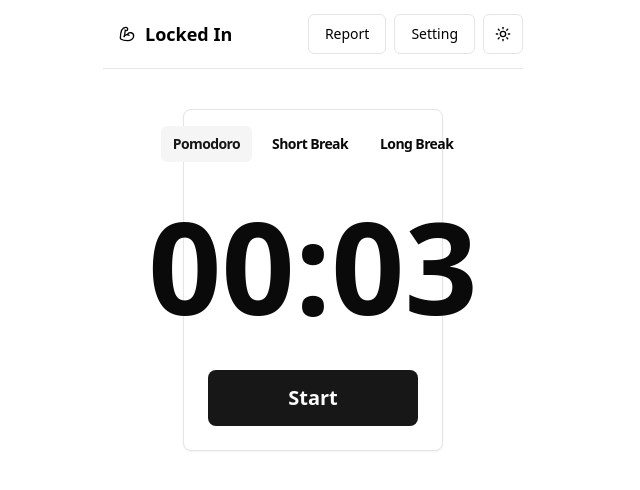
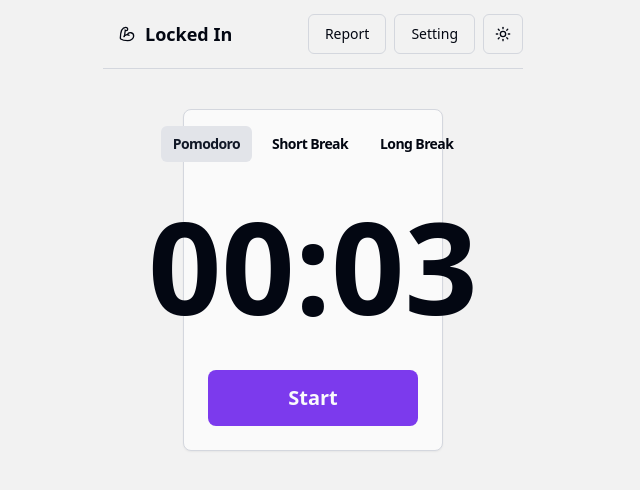
Before and after one commit to 999Ali999/locked-in, a Next.js app: page / in a window 1280 px wide. Shown: the top 490 px of the page, without its empty margins (327-967 px from the left). Built offline with nearby package versions, Linux system fonts and the light colour scheme.

Commit message:
The main pomodoro timer is done

```diff
--- a/app/globals.css
+++ b/app/globals.css
@@ -4,47 +4,70 @@
 
 @layer base {
   :root {
-    --background: 262.1 100% 100%;
-    --foreground: 262.1 5% 10%;
-    --card: 262.1 50% 100%;
-    --card-foreground: 262.1 5% 15%;
-    --popover: 262.1 100% 100%;
-    --popover-foreground: 262.1 100% 10%;
-    --primary: 262.1 88.3% 57.8%;
-    --primary-foreground: 0 0% 100%;
-    --secondary: 262.1 30% 90%;
-    --secondary-foreground: 0 0% 0%;
-    --muted: 224.10000000000002 30% 95%;
-    --muted-foreground: 262.1 5% 40%;
-    --accent: 224.10000000000002 30% 90%;
-    --accent-foreground: 262.1 5% 15%;
-    --destructive: 0 100% 50%;
-    --destructive-foreground: 262.1 5% 100%;
-    --border: 262.1 30% 82%;
-    --input: 262.1 30% 50%;
-    --ring: 262.1 88.3% 57.8%;
+    --background: 0 0% 95%;
+    --foreground: 224 71.4% 4.1%;
+    --card: 0 0% 98%;
+    --card-foreground: 224 71.4% 4.1%;
+    --popover: 0 0% 98%;
+    --popover-foreground: 224 71.4% 4.1%;
+    --primary: 262.1 83.3% 57.8%;
+    --primary-foreground: 210 20% 98%;
+    --secondary: 220 14.3% 90%;
+    --secondary-foreground: 220.9 39.3% 11%;
+    --muted: 220 14.3% 90%;
+    --muted-foreground: 220 8.9% 46.1%;
+    --accent: 220 14.3% 90%;
+    --accent-foreground: 220.9 39.3% 11%;
+    --destructive: 0 84.2% 60.2%;
+    --destructive-foreground: 210 20% 98%;
+    --border: 220 13% 85%;
+    --input: 220 13% 85%;
+    --ring: 262.1 83.3% 57.8%;
     --radius: 0.5rem;
+    --chart-1: 12 76% 61%;
+    --chart-2: 173 58% 39%;
+    --chart-3: 197 37% 24%;
+    --chart-4: 43 74% 66%;
+    --chart-5: 27 87% 67%;
+
+    --muted-foreground: 150, 150, 150; /* Update to a slightly darker grey */
   }
+
   .dark {
-    --background: 262.1 50% 10%;
-    --foreground: 262.1 5% 100%;
-    --card: 262.1 50% 10%;
-    --card-foreground: 262.1 5% 100%;
-    --popover: 262.1 50% 5%;
-    --popover-foreground: 262.1 5% 100%;
-    --primary: 262.1 88.3% 57.8%;
-    --primary-foreground: 0 0% 100%;
-    --secondary: 262.1 30% 20%;
-    --secondary-foreground: 0 0% 100%;
-    --muted: 224.10000000000002 30% 25%;
-    --muted-foreground: 262.1 5% 65%;
-    --accent: 224.10000000000002 30% 25%;
-    --accent-foreground: 262.1 5% 95%;
-    --destructive: 0 100% 50%;
-    --destructive-foreground: 262.1 5% 100%;
-    --border: 262.1 30% 50%;
-    --input: 262.1 30% 50%;
-    --ring: 262.1 88.3% 57.8%;
-    --radius: 0.5rem;
+    --background: 0 0% 10%;
+    --foreground: 0 0% 90%;
+    --card: 0 0% 15%;
+    --card-foreground: 0 0% 90%;
+    --popover: 0 0% 15%;
+    --popover-foreground: 0 0% 90%;
+    --primary: 262.1 83.3% 57.8%;
+    --primary-foreground: 210 20% 98%;
+    --secondary: 0 0% 25%;
+    --secondary-foreground: 0 0% 90%;
+    --muted: 0 0% 25%;
+    --muted-foreground: 0 0% 70%;
+    --accent: 0 0% 25%;
+    --accent-foreground: 0 0% 90%;
+    --destructive: 0 0% 30%;
+    --destructive-foreground: 0 0% 90%;
+    --border: 0 0% 25%;
+    --input: 0 0% 25%;
+    --ring: 262.1 83.3% 57.8%;
+    --chart-1: 0 0% 20%;
+    --chart-2: 0 0% 25%;
+    --chart-3: 0 0% 30%;
+    --chart-4: 0 0% 35%;
+    --chart-5: 0 0% 40%;
+
+    --muted-foreground: 200, 200, 200; /* Adjust for dark mode if needed */
   }
 }
+
+@layer base {
+  * {
+    @apply border-border;
+  }
+  body {
+    @apply bg-background text-foreground;
+  }
+}
--- a/app/layout.tsx
+++ b/app/layout.tsx
@@ -29,7 +29,11 @@ export default function RootLayout({
       <body
         className={`${geistSans.variable} ${geistMono.variable} antialiased`}
       >
-        <ThemeProvider attribute="class" defaultTheme="system">
+        <ThemeProvider
+          disableTransitionOnChange
+          attribute="class"
+          defaultTheme="system"
+        >
           <Header />
           <main className="mx-[430px]">{children}</main>
         </ThemeProvider>
--- a/components/main-card.tsx
+++ b/components/main-card.tsx
@@ -16,8 +16,6 @@ const MainCard = () => {
 
   const timerRef = useRef<NodeJS.Timeout | null>(null);
 
-  // session should be 25 minutes, short break should be 5 minutes and longer break after 4 work sessions should be 15 minutes
-
   useEffect(() => {
     if (isActive && !isPaused) {
       timerRef.current = setInterval(() => {
@@ -25,7 +23,7 @@ const MainCard = () => {
           if (prevTime <= 1) {
             clearInterval(timerRef.current!);
 
-            console.log("Timer ended");
+            if (countDownType === "POMODORO") {
               setWorkSessions((prevSessions) => {
                 if (prevSessions === 3) {
                   setWorkSessions(0);
@@ -41,6 +39,21 @@ const MainCard = () => {
 
               return 0;
             }
+
+            if (countDownType === "SHORT_BREAK") {
+              setCountDownType("POMODORO");
+              setTimeLeft(1500);
+              setIsActive(false);
+              return 0;
+            }
+
+            if (countDownType === "LONG_BREAK") {
+              setCountDownType("POMODORO");
+              setTimeLeft(1500);
+              setIsActive(false);
+              return 0;
+            }
+          }
           return prevTime - 1;
         });
       }, 1000);
@@ -50,7 +63,7 @@ const MainCard = () => {
         clearInterval(timerRef.current);
       }
     };
-  }, [isActive, isPaused]);
+  }, [isActive, isPaused, countDownType]);
 
   console.log(isActive, workSessions);
 
@@ -66,7 +79,7 @@ const MainCard = () => {
                 setTimeLeft(3);
               }}
               size="sm"
-              variant={countDownType === "POMODORO" ? "selectedGhost" : "ghost"}
+              variant={countDownType === "POMODORO" ? "ghostSelected" : "ghost"}
               className="font-bold"
             >
               Pomodoro
@@ -75,11 +88,11 @@ const MainCard = () => {
               onClick={() => {
                 setCountDownType("SHORT_BREAK");
                 setIsActive(false);
-                setTimeLeft(300);
+                setTimeLeft(5);
               }}
               size="sm"
               variant={
-                countDownType === "SHORT_BREAK" ? "selectedGhost" : "ghost"
+                countDownType === "SHORT_BREAK" ? "ghostSelected" : "ghost"
               }
               className="font-bold"
             >
@@ -89,11 +102,11 @@ const MainCard = () => {
               onClick={() => {
                 setCountDownType("LONG_BREAK");
                 setIsActive(false);
-                setTimeLeft(900);
+                setTimeLeft(6);
               }}
               size="sm"
               variant={
-                countDownType === "LONG_BREAK" ? "selectedGhost" : "ghost"
+                countDownType === "LONG_BREAK" ? "ghostSelected" : "ghost"
               }
               className="font-bold"
             >
--- a/components/ui/button.tsx
+++ b/components/ui/button.tsx
@@ -5,23 +5,20 @@ import * as React from "react";
 import { cn } from "@/lib/utils";
 
 const buttonVariants = cva(
-  "inline-flex items-center justify-center gap-2 whitespace-nowrap rounded-md text-sm font-medium ring-offset-white transition-colors focus-visible:outline-none focus-visible:ring-2 focus-visible:ring-neutral-950 focus-visible:ring-offset-2 disabled:pointer-events-none disabled:opacity-50 [&_svg]:pointer-events-none [&_svg]:size-4 [&_svg]:shrink-0 dark:ring-offset-neutral-950 dark:focus-visible:ring-neutral-300",
+  "inline-flex items-center justify-center gap-2 whitespace-nowrap rounded-md text-sm font-medium ring-offset-background transition-colors focus-visible:outline-none focus-visible:ring-2 focus-visible:ring-ring focus-visible:ring-offset-2 disabled:pointer-events-none disabled:opacity-50 [&_svg]:pointer-events-none [&_svg]:size-4 [&_svg]:shrink-0",
   {
     variants: {
       variant: {
-        default:
-          "bg-neutral-900 text-neutral-50 hover:bg-neutral-900/90 dark:bg-neutral-50 dark:text-neutral-900 dark:hover:bg-neutral-50/90",
+        default: "bg-primary text-primary-foreground hover:bg-primary/90",
         destructive:
-          "bg-red-500 text-neutral-50 hover:bg-red-500/90 dark:bg-red-900 dark:text-neutral-50 dark:hover:bg-red-900/90",
+          "bg-destructive text-destructive-foreground hover:bg-destructive/90",
         outline:
-          "border border-neutral-200 bg-white hover:bg-neutral-100 hover:text-neutral-900 dark:border-neutral-800 dark:bg-neutral-950 dark:hover:bg-neutral-800 dark:hover:text-neutral-50",
+          "border border-input bg-background hover:bg-accent hover:text-accent-foreground",
         secondary:
-          "bg-neutral-100 text-neutral-900 hover:bg-neutral-100/80 dark:bg-neutral-800 dark:text-neutral-50 dark:hover:bg-neutral-800/80",
-        ghost:
-          "hover:bg-neutral-100 hover:text-neutral-900 dark:hover:bg-neutral-800 dark:hover:text-neutral-50",
-        link: "text-neutral-900 underline-offset-4 hover:underline dark:text-neutral-50",
-        selectedGhost:
-          "bg-neutral-100 text-neutral-900 dark:bg-neutral-800 dark:text-neutral-50",
+          "bg-secondary text-secondary-foreground hover:bg-secondary/80",
+        ghost: "hover:bg-accent hover:text-accent-foreground",
+        link: "text-primary underline-offset-4 hover:underline",
+        ghostSelected: "bg-accent text-accent-foreground",
       },
       size: {
         default: "h-10 px-4 py-2",
--- a/components/ui/card.tsx
+++ b/components/ui/card.tsx
@@ -1,6 +1,6 @@
-import * as React from "react";
+import * as React from "react"
 
-import { cn } from "@/lib/utils";
+import { cn } from "@/lib/utils"
 
 const Card = React.forwardRef<
   HTMLDivElement,
@@ -9,13 +9,13 @@ const Card = React.forwardRef<
   <div
     ref={ref}
     className={cn(
-      "rounded-lg border border-neutral-200 bg-white text-neutral-950 shadow-sm dark:border-neutral-800 dark:bg-neutral-950 dark:text-neutral-50",
+      "rounded-lg border bg-card text-card-foreground shadow-sm",
       className
     )}
     {...props}
   />
-));
-Card.displayName = "Card";
+))
+Card.displayName = "Card"
 
 const CardHeader = React.forwardRef<
   HTMLDivElement,
@@ -26,8 +26,8 @@ const CardHeader = React.forwardRef<
     className={cn("flex flex-col space-y-1.5 p-6", className)}
     {...props}
   />
-));
-CardHeader.displayName = "CardHeader";
+))
+CardHeader.displayName = "CardHeader"
 
 const CardTitle = React.forwardRef<
   HTMLDivElement,
@@ -41,8 +41,8 @@ const CardTitle = React.forwardRef<
     )}
     {...props}
   />
-));
-CardTitle.displayName = "CardTitle";
+))
+CardTitle.displayName = "CardTitle"
 
 const CardDescription = React.forwardRef<
   HTMLDivElement,
@@ -50,19 +50,19 @@ const CardDescription = React.forwardRef<
 >(({ className, ...props }, ref) => (
   <div
     ref={ref}
-    className={cn("text-sm text-neutral-500 dark:text-neutral-400", className)}
+    className={cn("text-sm text-muted-foreground", className)}
     {...props}
   />
-));
-CardDescription.displayName = "CardDescription";
+))
+CardDescription.displayName = "CardDescription"
 
 const CardContent = React.forwardRef<
   HTMLDivElement,
   React.HTMLAttributes<HTMLDivElement>
 >(({ className, ...props }, ref) => (
   <div ref={ref} className={cn("p-6 pt-0", className)} {...props} />
-));
-CardContent.displayName = "CardContent";
+))
+CardContent.displayName = "CardContent"
 
 const CardFooter = React.forwardRef<
   HTMLDivElement,
@@ -73,14 +73,7 @@ const CardFooter = React.forwardRef<
     className={cn("flex items-center p-6 pt-0", className)}
     {...props}
   />
-));
-CardFooter.displayName = "CardFooter";
+))
+CardFooter.displayName = "CardFooter"
 
-export {
-  Card,
-  CardContent,
-  CardDescription,
-  CardFooter,
-  CardHeader,
-  CardTitle,
-};
+export { Card, CardHeader, CardFooter, CardTitle, CardDescription, CardContent }
--- a/components/ui/separator.tsx
+++ b/components/ui/separator.tsx
@@ -18,7 +18,7 @@ const Separator = React.forwardRef<
       decorative={decorative}
       orientation={orientation}
       className={cn(
-        "shrink-0 bg-neutral-200 dark:bg-neutral-800",
+        "shrink-0 bg-border",
         orientation === "horizontal" ? "h-[1px] w-full" : "h-full w-[1px]",
         className
       )}
--- a/tailwind.config.ts
+++ b/tailwind.config.ts
@@ -51,6 +51,11 @@ export default {
           "5": "hsl(var(--chart-5))",
         },
       },
+      borderRadius: {
+        lg: "var(--radius)",
+        md: "calc(var(--radius) - 2px)",
+        sm: "calc(var(--radius) - 4px)",
+      },
     },
   },
   plugins: [require("tailwindcss-animate")],
```
Also changed, not shown: components/ui/dropdown-menu.tsx (+7 -7 lines), components/ui/tabs.tsx (deleted, +0 -55 lines), components.json. Lines whose indentation alone changed are shown as unchanged.
